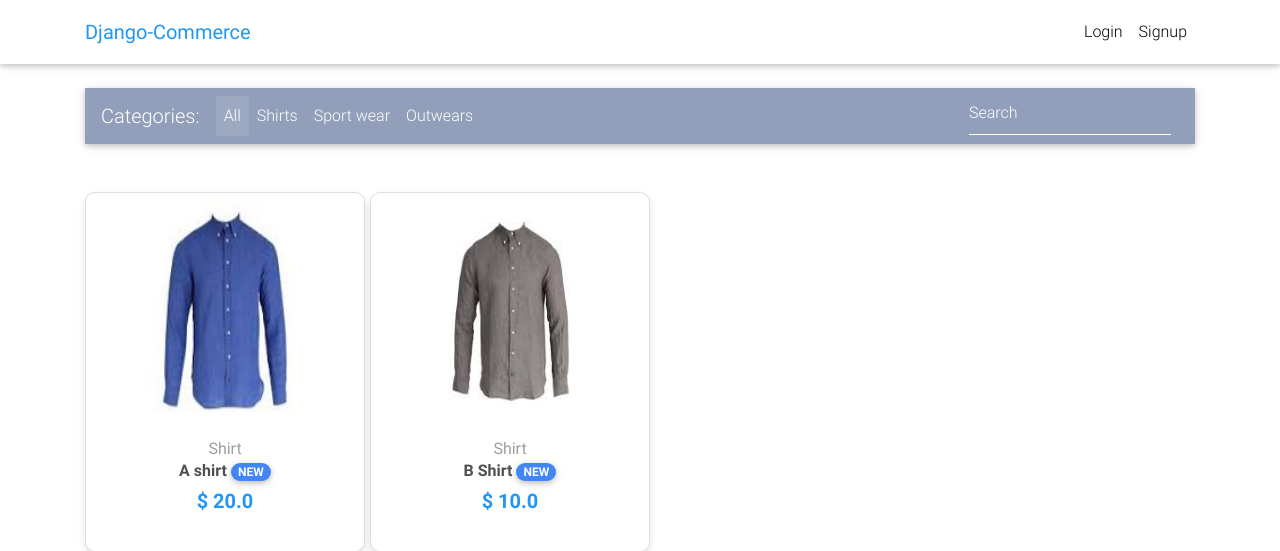
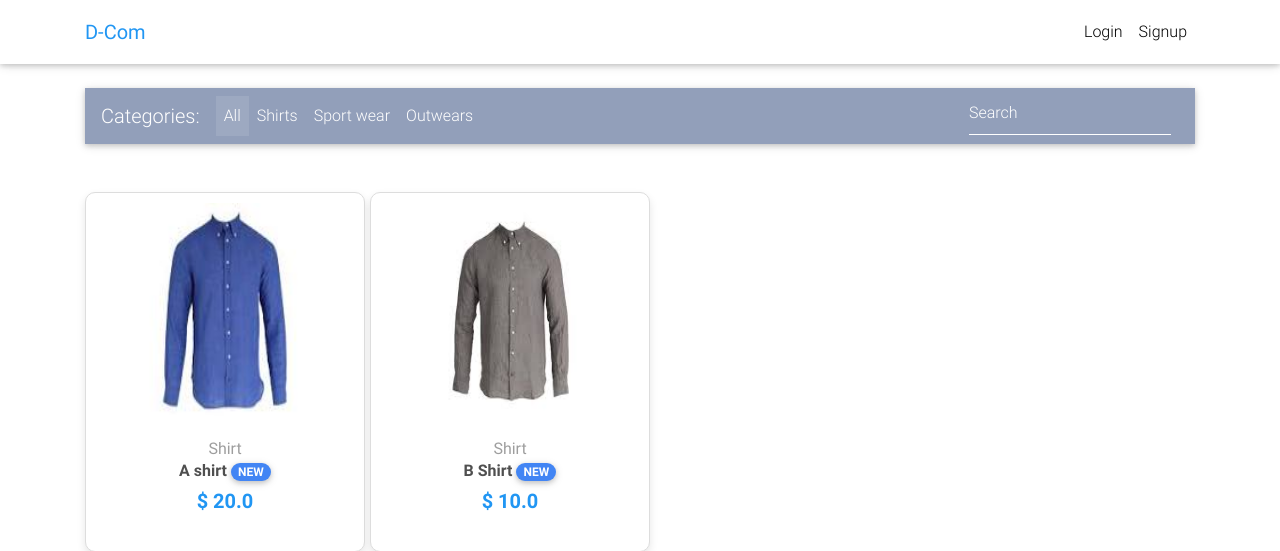
Before and after one commit to sajal1234/Django-ecom, a Django app: page / in a window 1280 px wide. Shown: the top 551 px of the page. Run offline with Django 4.2, Linux system fonts and the light colour scheme; data comes from the database, SQL or seed files in the repository; parts of the project's set-up code (start-up, migrations or seed data) failed here and were passed over; some libraries are stand-ins or nearby versions.

Commit message:
name of site

```diff
--- a/templates/navbar.html
+++ b/templates/navbar.html
@@ -5,7 +5,7 @@
 
       <!-- Brand -->
       <a class="navbar-brand waves-effect" href="/">
-        <strong class="blue-text">Django-Commerce</strong>
+        <strong class="blue-text">D-Com</strong>
       </a>
 
       <!-- Collapse -->
```
